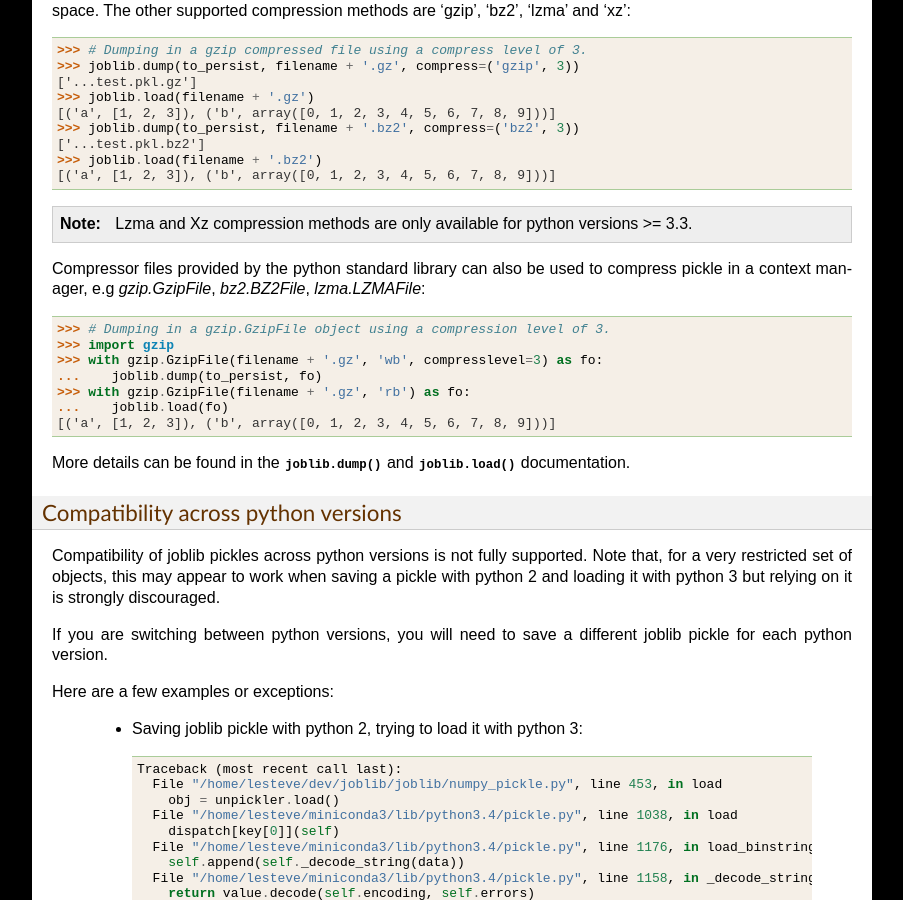
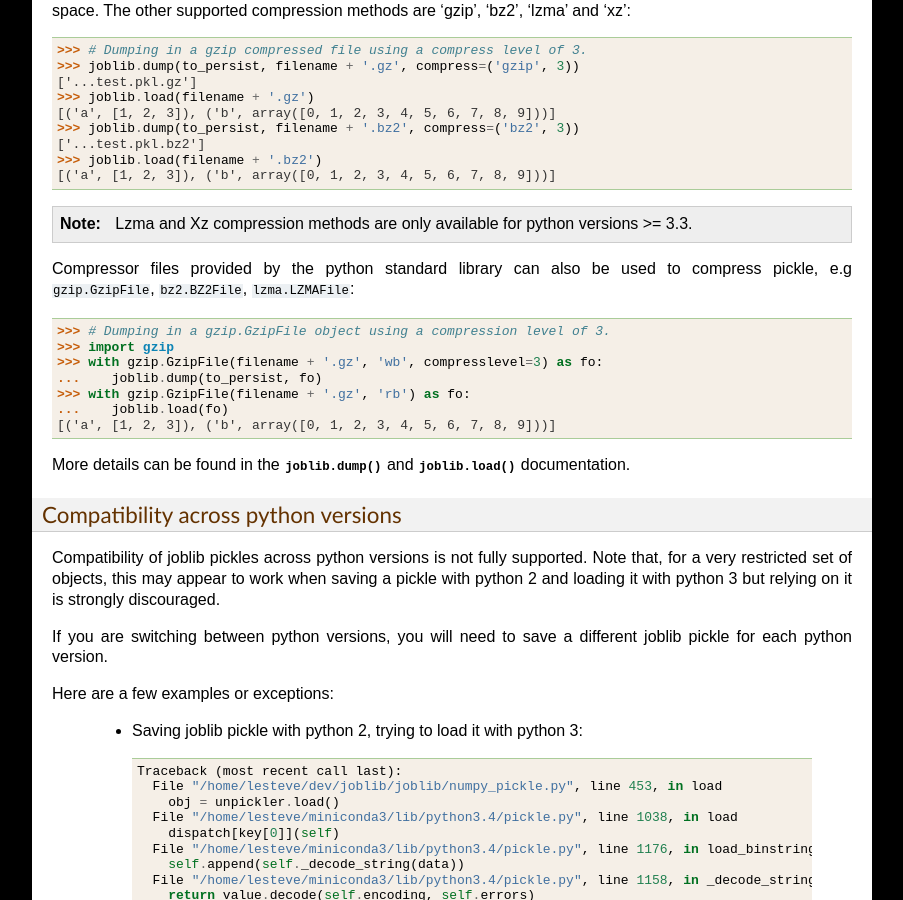
Before and after one commit to joblib/joblib, a Sphinx documentation site: the page built from doc/persistence.rst, in a window 1280 px wide and 900 px high, scrolled down 1188 px. Shown: the whole window, without its empty margins (198-1101 px from the left). Built offline with Sphinx 7.4.7, drawn with Linux system fonts in a browser that asks for light colours; formulas are drawn with MathJax 3.

Commit message:
addressing comments

```diff
--- a/doc/persistence.rst
+++ b/doc/persistence.rst
@@ -92,8 +92,7 @@ are 'gzip', 'bz2', 'lzma' and 'xz':
     Lzma and Xz compression methods are only available for python versions >= 3.3.
 
 Compressor files provided by the python standard library can also be used to
-compress pickle in a context manager, e.g `gzip.GzipFile`, `bz2.BZ2File`,
-`lzma.LZMAFile`:
+compress pickle, e.g ``gzip.GzipFile``, ``bz2.BZ2File``, ``lzma.LZMAFile``:
     >>> # Dumping in a gzip.GzipFile object using a compression level of 3.
     >>> import gzip
     >>> with gzip.GzipFile(filename + '.gz', 'wb', compresslevel=3) as fo:  # doctest: +ELLIPSIS
```
